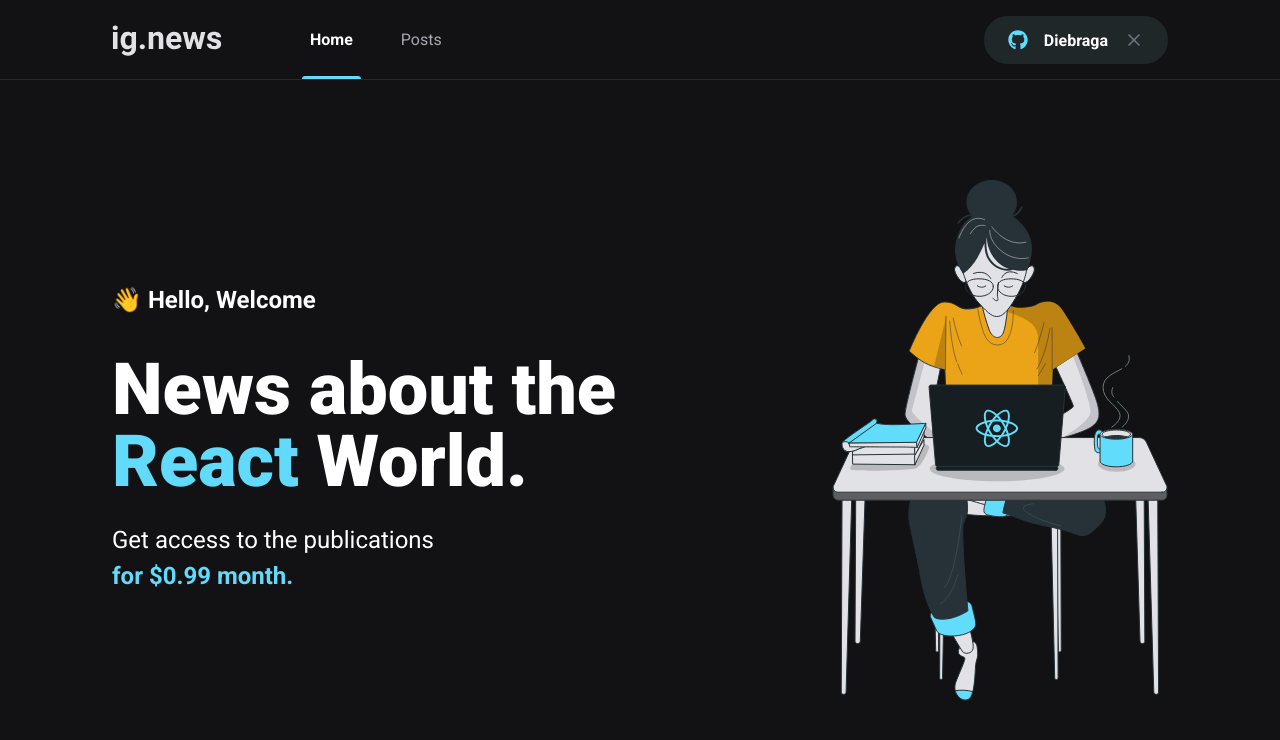
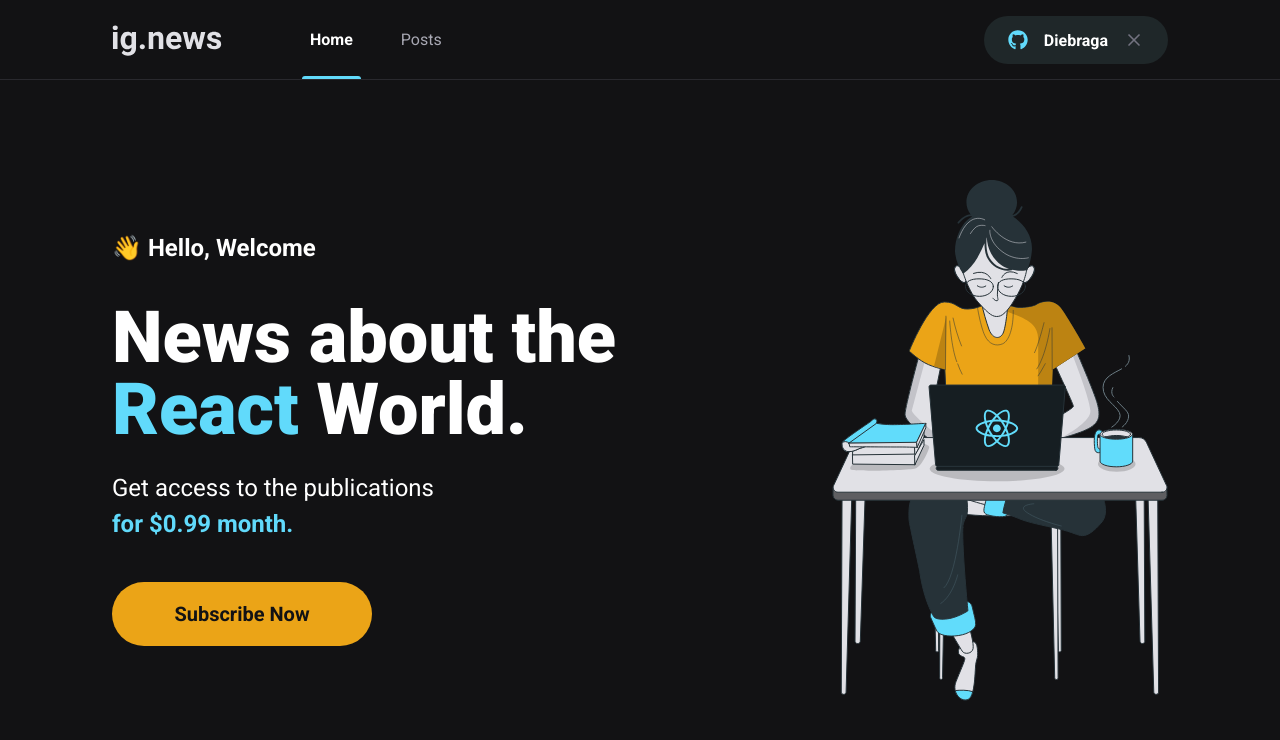
Before and after one commit to diebraga/ig.news, a Next.js app in the folder ig.news/: page / in a window 1280 px wide. Shown: the top 740 px of the page. Built offline with nearby package versions, Linux system fonts and the light colour scheme.

Commit message:
subscribebutton component and styles

```diff
--- /dev/null
+++ b/ig.news/components/SubscribeButton.tsx
@@ -0,0 +1,9 @@
+import styles from '../styles/subscribebutton.module.scss'
+
+export function SubscribeButton() {
+  return (
+    <button type="button" className={styles.subscribeButton}>
+      Subscribe Now
+    </button>
+  )
+}
--- a/ig.news/pages/index.tsx
+++ b/ig.news/pages/index.tsx
@@ -1,4 +1,5 @@
 import Head from 'next/head'
+import { SubscribeButton } from '../components/SubscribeButton'
 import styles from '../styles/home.module.scss'
 
 export default function Home() {
@@ -15,6 +16,7 @@
             Get access to the publications <br />
             <span>for $0.99 month.</span>
           </p>
+          <SubscribeButton />
         </section>
 
         <img src="avatar.svg" alt="coder girl"/>
--- /dev/null
+++ b/ig.news/styles/subscribebutton.module.scss
@@ -0,0 +1,21 @@
+.subscribeButton {
+  height: 4rem;
+  width: 260px;
+  border: 0;
+  border-radius: 2rem;
+  background: var(--yellow-500);
+  color: var(--gray-900);
+  font-size: 1.25rem;
+  font-weight: bold;
+
+  display: flex;
+  justify-content: center;
+  align-items: center;
+
+  transition: filter 0.2s;
+
+  &:hover {
+    filter: brightness(0.85);
+    transition: filter 0.2s;
+  }
+}
```
